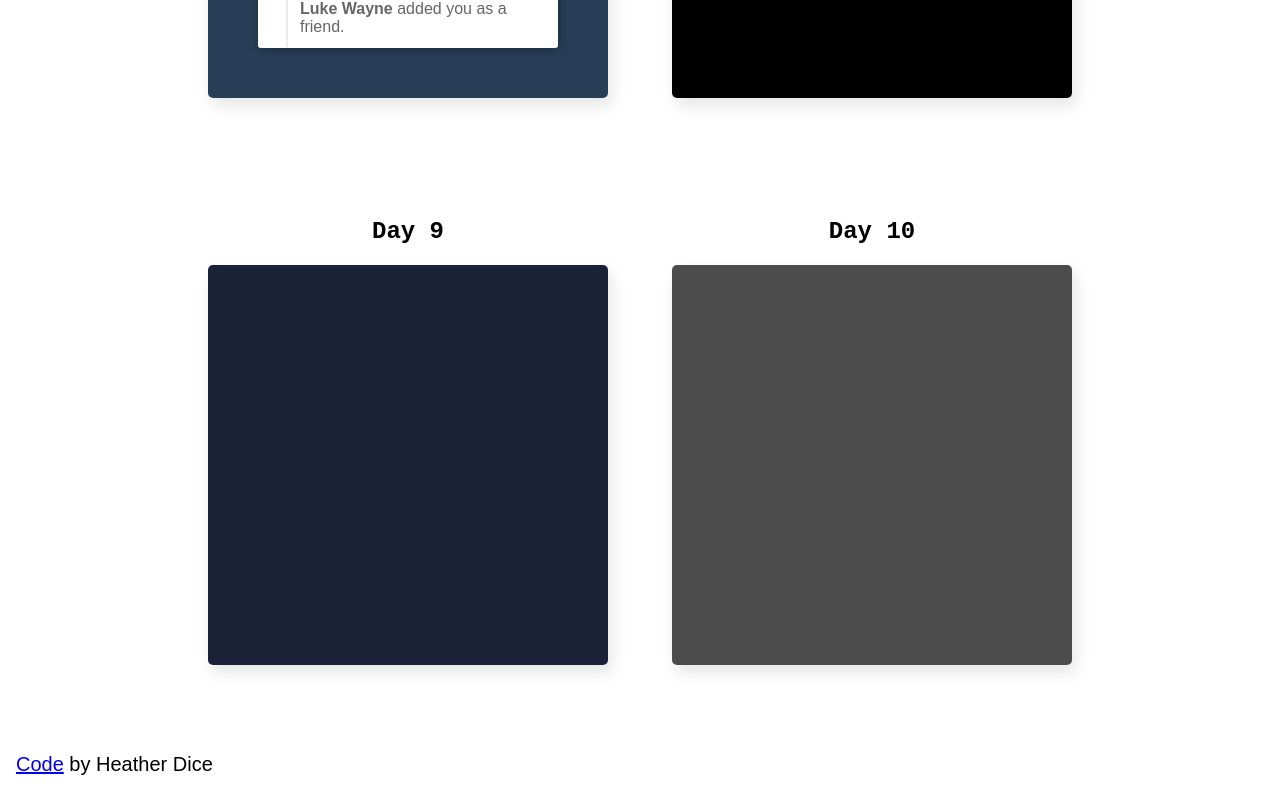
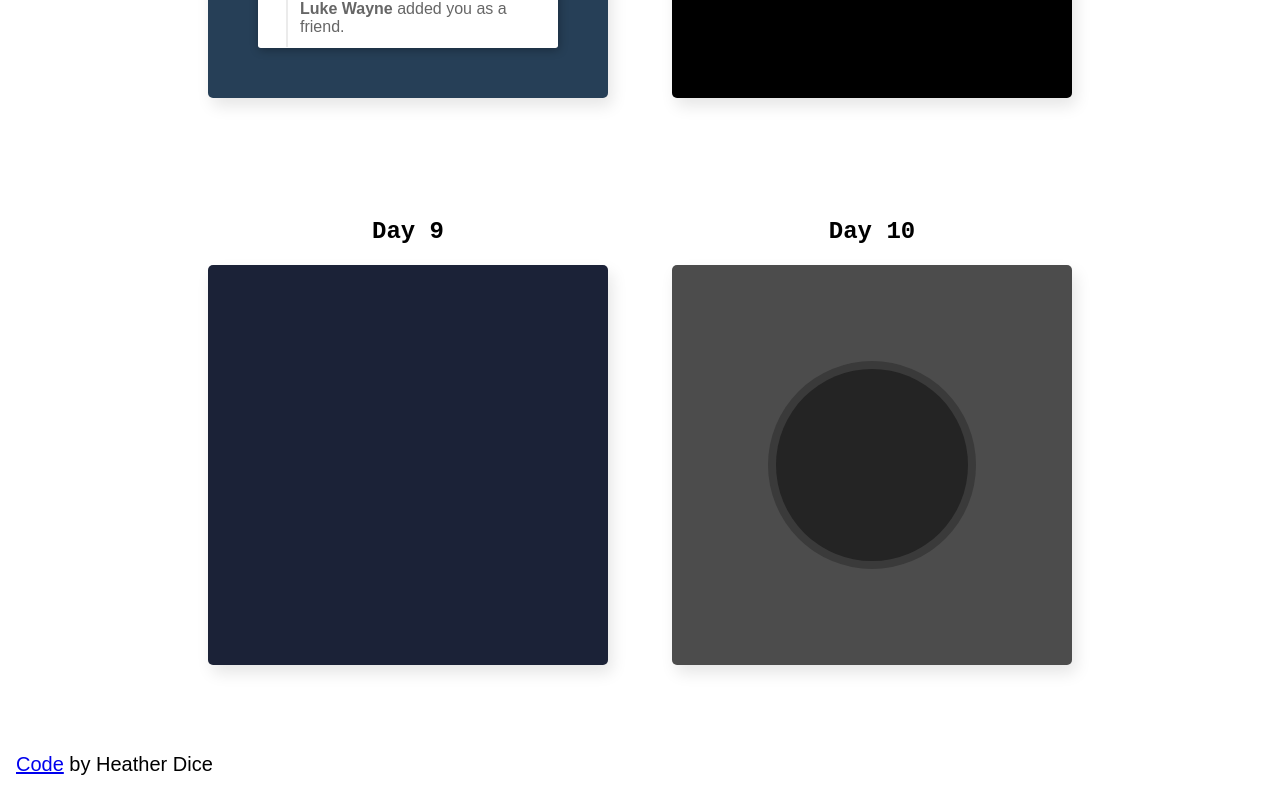
Before and after one commit to heatherdice/100_days_css, a React (Create React App) app: page / in a window 1280 px wide. Shown: the part 3009-3821 px from the top of the page. Built offline with nearby package versions, Linux system fonts and the light colour scheme.

Commit message:
Added circles to Day 10

```diff
--- a/src/components/dayComponents/Day10.js
+++ b/src/components/dayComponents/Day10.js
@@ -5,6 +5,12 @@ export default function Day10() {
     return (
         <div className="day-container container-color10">
 
+            {/* clock face */}
+            <div className="day10-outer-circle">
+                <div className="clock-face">
+
+                </div>
+            </div>
         </div>
     )
 }
--- a/src/styles/dayStyles/Day10.css
+++ b/src/styles/dayStyles/Day10.css
@@ -1,5 +1,29 @@
 /* Day 10 styles */
+
+.day-container, .day10-outer-circle {
+    display: flex;
+    justify-content: center;
+    align-items: center;
+}
 
 .container-color10 {
     background: #4C4C4C;
 }
+
+.day10-outer-circle {
+    border-radius: 50%;
+    position: relative;
+    background: #3A3A3A;
+    z-index: 2;
+    height: 13em;
+    width: 13em;
+}
+
+.clock-face {
+    background: #242424;
+    border-radius: 50%;
+    position: relative;
+    z-index: 3;
+    height: 12em;
+    width: 12em;
+}
```
